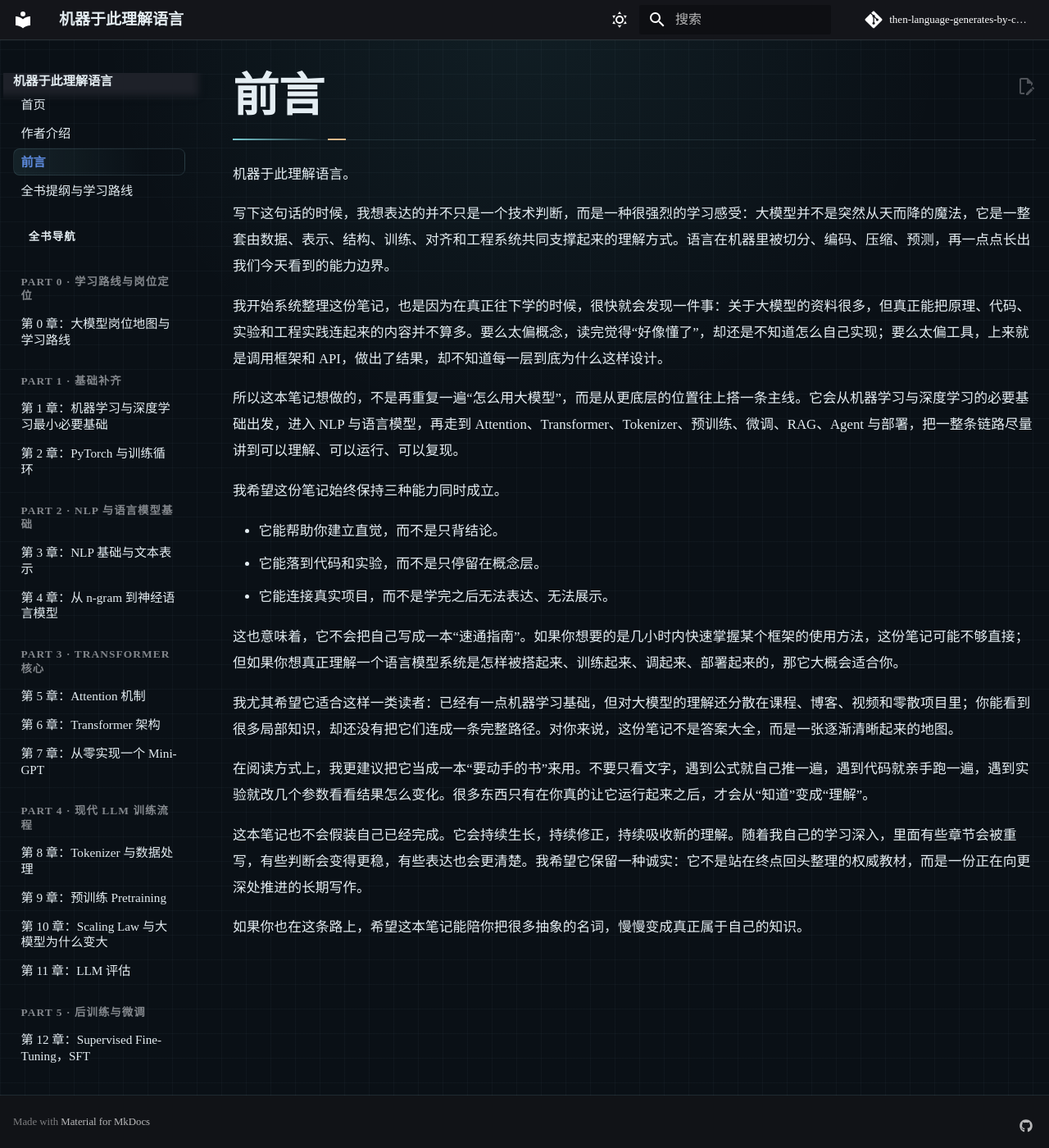
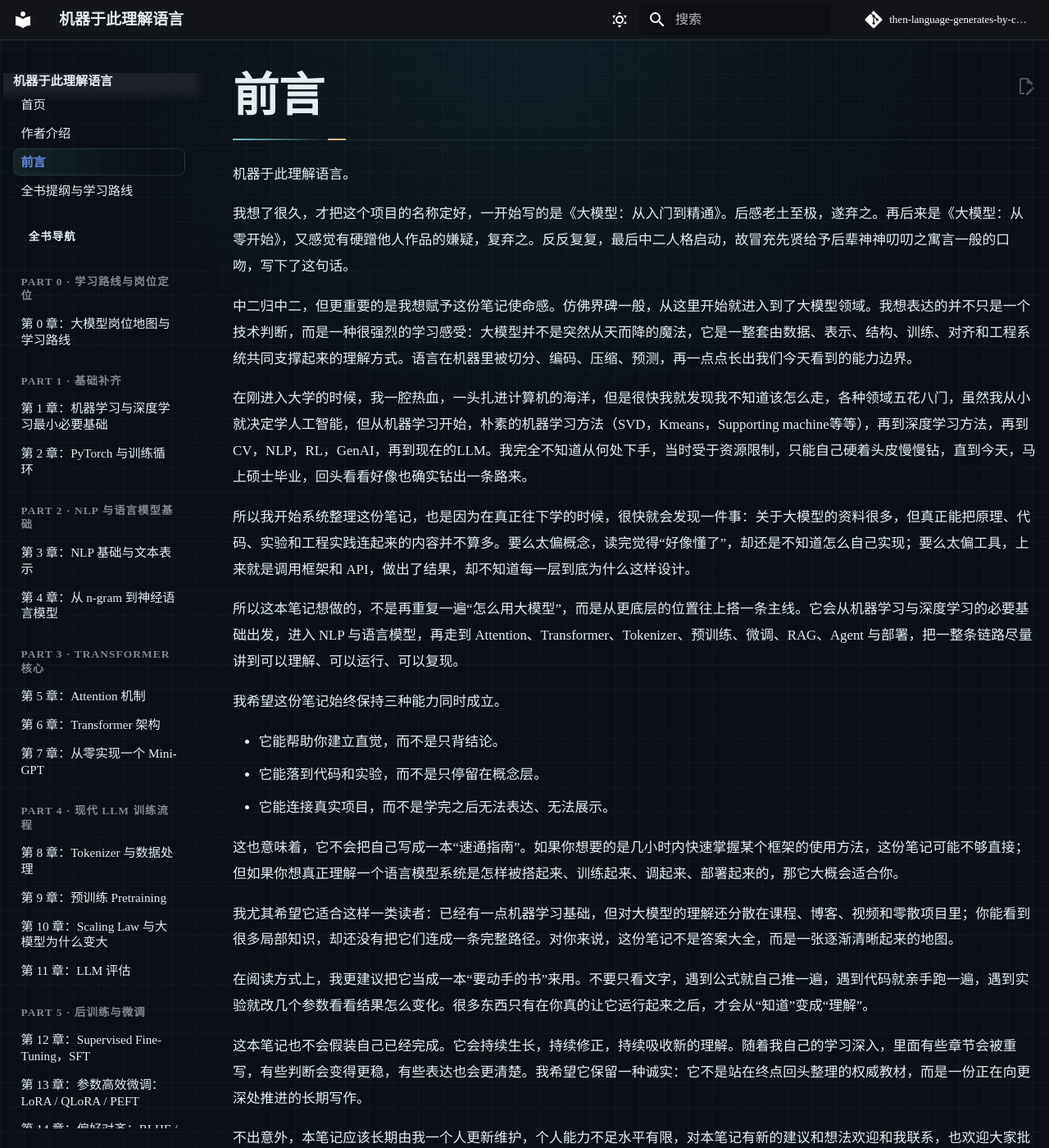
Before and after one commit to Ferris-Liu/LLM-Start-from-the-scratch, an MkDocs documentation site: the page built from docs/preface.md, in a window 1280 px wide and 1400 px high. Shown: the whole window at 82% size. Built offline with MkDocs 1.6.1 and Material for MkDocs 9.7.7, drawn with Linux system fonts in a browser that asks for light colours; comment, search, counter and statistics services are not loaded; some of the changed text lies outside the part shown.

Commit message:
update preface

```diff
--- a/docs/preface.md
+++ b/docs/preface.md
@@ -2,9 +2,13 @@
 
 机器于此理解语言。
 
-写下这句话的时候，我想表达的并不只是一个技术判断，而是一种很强烈的学习感受：大模型并不是突然从天而降的魔法，它是一整套由数据、表示、结构、训练、对齐和工程系统共同支撑起来的理解方式。语言在机器里被切分、编码、压缩、预测，再一点点长出我们今天看到的能力边界。
+我想了很久，才把这个项目的名称定好，一开始写的是《大模型：从入门到精通》。后感老土至极，遂弃之。再后来是《大模型：从零开始》，又感觉有硬蹭他人作品的嫌疑，复弃之。反反复复，最后中二人格启动，故冒充先贤给予后辈神神叨叨之寓言一般的口吻，写下了这句话。
 
-我开始系统整理这份笔记，也是因为在真正往下学的时候，很快就会发现一件事：关于大模型的资料很多，但真正能把原理、代码、实验和工程实践连起来的内容并不算多。要么太偏概念，读完觉得“好像懂了”，却还是不知道怎么自己实现；要么太偏工具，上来就是调用框架和 API，做出了结果，却不知道每一层到底为什么这样设计。
+中二归中二，但更重要的是我想赋予这份笔记使命感。仿佛界碑一般，从这里开始就进入到了大模型领域。我想表达的并不只是一个技术判断，而是一种很强烈的学习感受：大模型并不是突然从天而降的魔法，它是一整套由数据、表示、结构、训练、对齐和工程系统共同支撑起来的理解方式。语言在机器里被切分、编码、压缩、预测，再一点点长出我们今天看到的能力边界。
+
+在刚进入大学的时候，我一腔热血，一头扎进计算机的海洋，但是很快我就发现我不知道该怎么走，各种领域五花八门，虽然我从小就决定学人工智能，但从机器学习开始，朴素的机器学习方法（SVD，Kmeans，Supporting machine等等），再到深度学习方法，再到CV，NLP，RL，GenAI，再到现在的LLM。我完全不知道从何处下手，当时受于资源限制，只能自己硬着头皮慢慢钻，直到今天，马上硕士毕业，回头看看好像也确实钻出一条路来。
+
+所以我开始系统整理这份笔记，也是因为在真正往下学的时候，很快就会发现一件事：关于大模型的资料很多，但真正能把原理、代码、实验和工程实践连起来的内容并不算多。要么太偏概念，读完觉得“好像懂了”，却还是不知道怎么自己实现；要么太偏工具，上来就是调用框架和 API，做出了结果，却不知道每一层到底为什么这样设计。
 
 所以这本笔记想做的，不是再重复一遍“怎么用大模型”，而是从更底层的位置往上搭一条主线。它会从机器学习与深度学习的必要基础出发，进入 NLP 与语言模型，再走到 Attention、Transformer、Tokenizer、预训练、微调、RAG、Agent 与部署，把一整条链路尽量讲到可以理解、可以运行、可以复现。
 
@@ -22,4 +26,4 @@
 
 这本笔记也不会假装自己已经完成。它会持续生长，持续修正，持续吸收新的理解。随着我自己的学习深入，里面有些章节会被重写，有些判断会变得更稳，有些表达也会更清楚。我希望它保留一种诚实：它不是站在终点回头整理的权威教材，而是一份正在向更深处推进的长期写作。
 
-如果你也在这条路上，希望这本笔记能陪你把很多抽象的名词，慢慢变成真正属于自己的知识。
+不出意外，本笔记应该长期由我一个人更新维护，个人能力不足水平有限，对本笔记有新的建议和想法欢迎和我联系，也欢迎大家批评指正。谢谢各位！
```
